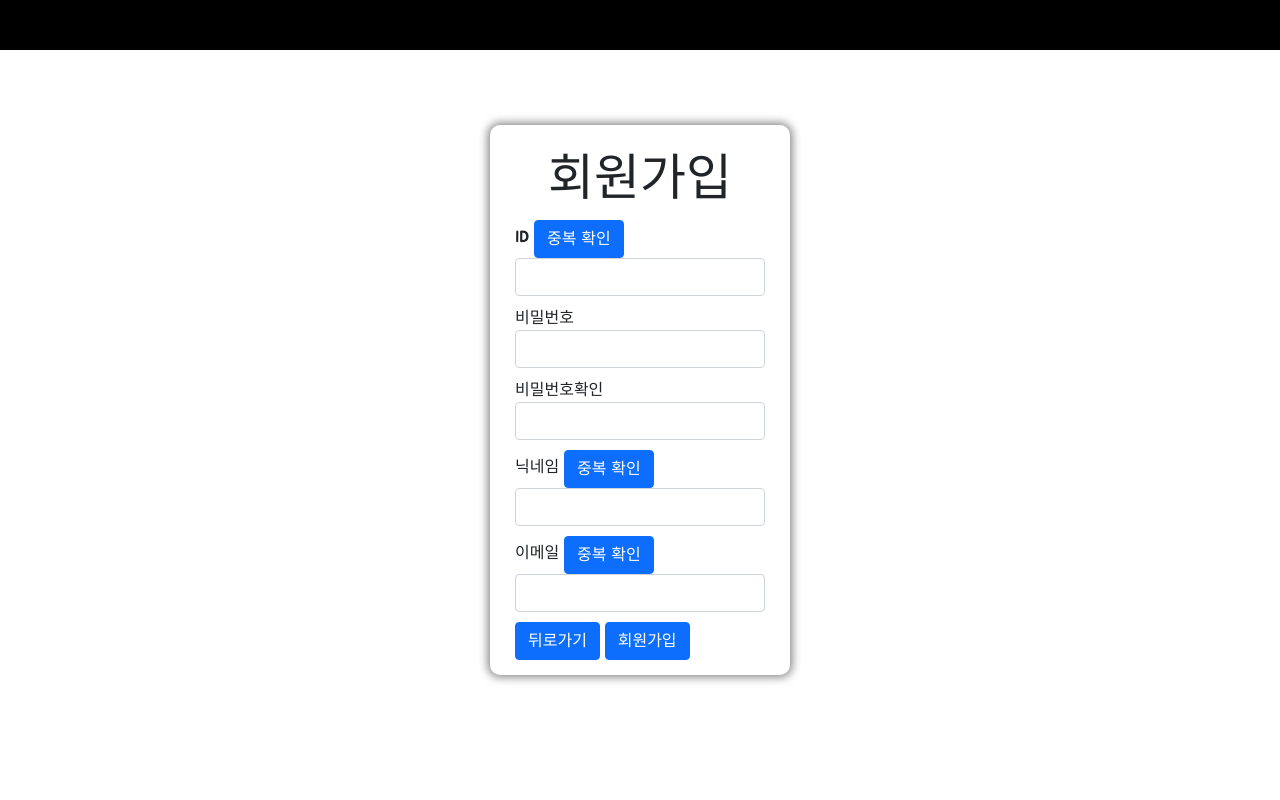
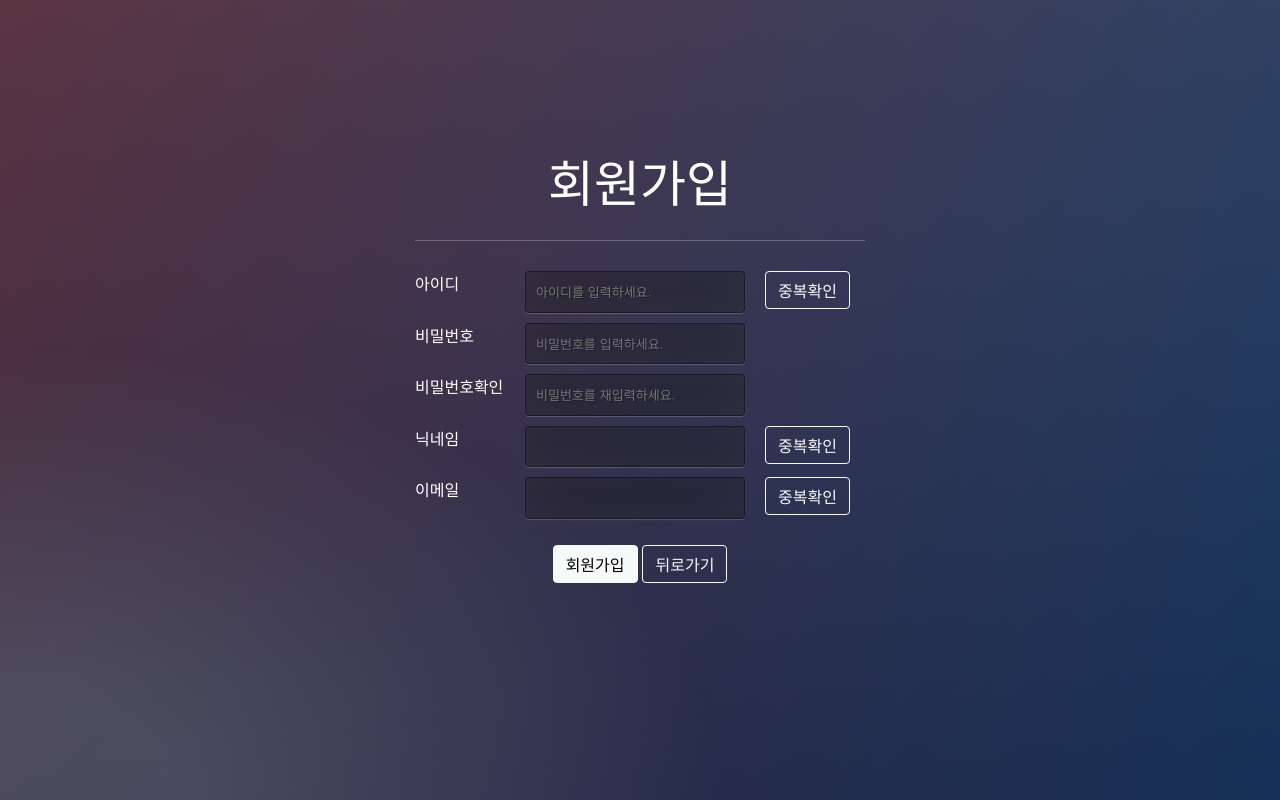
Before and after one commit to jangjh45/today_music, a Flask app: page /register in a window 1280 px wide. Run offline with Flask 2, Linux system fonts and the light colour scheme; some libraries are stand-ins or nearby versions.

Commit message:
feat: register CSS 정상작동확인

```diff
--- a/templates/register.html
+++ b/templates/register.html
@@ -4,42 +4,35 @@
 <head>
     <meta charset="utf-8">
     <meta name="viewport" content="width=device-width, initial-scale=1, shrink-to-fit=no">
-
+    <!-- 부트스트랩 -->
     <link href="https://cdn.jsdelivr.net/npm/bootstrap@5.0.2/dist/css/bootstrap.min.css" rel="stylesheet"
           integrity="sha384-EVSTQN3/azprG1Anm3QDgpJLIm9Nao0Yz1ztcQTwFspd3yD65VohhpuuCOmLASjC" crossorigin="anonymous">
     <script src="https://ajax.googleapis.com/ajax/libs/jquery/3.5.1/jquery.min.js"></script>
     <script src="https://cdn.jsdelivr.net/npm/bootstrap@5.0.2/dist/js/bootstrap.bundle.min.js"
             integrity="sha384-MrcW6ZMFYlzcLA8Nl+NtUVF0sA7MsXsP1UyJoMp4YLEuNSfAP+JcXn/tWtIaxVXM"
             crossorigin="anonymous"></script>
-
+    <!-- 폰트 -->
+    <link href="https://fonts.googleapis.com/css2?family=Gowun+Dodum&display=swap" rel="stylesheet">
+    <!-- 로그인/회원가입 CSS -->
+    <link href="../static/css/loginCss.css" rel="stylesheet" type="text/css"/>
+    <!-- sweetalert-->
+    <script src="https://unpkg.com/sweetalert/dist/sweetalert.min.js"></script>
+    <!-- JS -->
+    <script src="https://ajax.googleapis.com/ajax/libs/jquery/3.4.1/jquery.min.js"></script>
+    <script src="https://cdnjs.cloudflare.com/ajax/libs/jquery-cookie/1.4.1/jquery.cookie.js"></script>
     <title>회원가입</title>
-  <link href="https://fonts.googleapis.com/css2?family=Jua&display=swap" rel="stylesheet">
 
     <style>
         * {
-          font-family: 'Jua', sans-serif;
-      }
-
-      .mytitle {
-          background-color: black;
-          width: 100%;
-          height: 50px;
-
+            font-family: 'Gowun Dodum', sans-serif;
             color: white;
-
-          display: flex;
-          flex-direction: column;
-          justify-content: center;
-          align-items: center;
         }
 
         .posting-box {
             height: 550px;
-          width: 300px;
+            width: 500px;
             border-radius: 10px;
             padding: 25px;
-          box-shadow: 0px 0px 10px 2px gray;
-
             position: absolute;
             top: 50%;
             left: 50%;
@@ -51,21 +44,36 @@
             font-size: 50px;
         }
 
-      .posting-box > button {
-          width: 100px;
-          margin: 25px auto;
-          display: block;
+        hr {
+            margin: 30px 0px 30px 0px;
         }
 
         .form-group {
             margin: 10px 0;
+            clear: both;
         }
 
+        .form-group > input {
+            width: 220px;
+            float: left;
+        }
+
+        .form-group > label {
+            float: left;
+            width: 110px;
+        }
+
+        .form-group > button {
+            margin-left: 20px;
+        }
+
+        .btnGrp {
+            margin-top: 30px;
+            text-align: center;
+        }
     </style>
 
     <script>
-      // 간단한 회원가입 함수입니다.
-      // 아이디, 비밀번호, 닉네임을 받아 DB에 저장합니다.
         function register() {
             $.ajax({
                 type: "POST",
@@ -90,16 +98,23 @@
         }
 
         function check_id() {
+            const userId = $('#userid').val()
+            const idCheck = userId.match(/^[a-z0-9]{4,15}$/g)
+            if( userId !== null && idCheck !== null ) {
                 $.ajax({
                     type: "POST",
                     url: "/register/check_id",
                     data: {
-                  id_give: $('#userid').val()
+                        id_give: userId
                     },
                     success: function (response) {
                         alert(response['msg'])
                     }
                 })
+            }else{
+                swal("ID가 형식에 맞지 않습니다.", "영문자 또는 숫자로 이루어져있는지 확인해주세요.", "error");
+                $('#userid').focus()
+            }
         }
 
         function check_nick() {
@@ -116,16 +131,23 @@
         }
 
         function check_email() {
+            const userEmail = $('#useremail').val()
+            const emailCheck = userEmail.match(/[\w\-\.]+\@[\w\-\.]+/g)
+            if( userEmail !== null && emailCheck !== null ){
                 $.ajax({
                     type: "POST",
                     url: "/register/check_email",
                     data: {
-                  email_give: $('#useremail').val()
+                        email_give: userEmail
                     },
                     success: function (response) {
                         alert(response['msg'])
                     }
                 })
+            }else{
+                swal("이메일이 맞지 않습니다.", "형식에 맞게 입력되었는지 확인해주세요.", "error");
+                $('#useremail').focus()
+            }
         }
 
     </script>
@@ -133,42 +155,35 @@
 </head>
 
 <body>
-<div class="mytitle">
-  <h1></h1>
-</div>
 <div class="posting-box" id="post-box">
-  <h1 class="display-4">회원가입</h1>
+    <h1>회원가입</h1>
+    <hr>
     <div class="form-group">
-    <label>ID</label>
-    <button onclick="check_id()" type="button" class="btn btn-primary">중복 확인</button>
-    <input type="text" class="form-control" aria-describedby="emailHelp"
-           id="userid" placeholder="">
+        <label for="userid">아이디</label>
+        <input type="text" id="userid" placeholder="아이디를 입력하세요." required="required">
+        <button type="button" onclick="check_id()" class="btn btn-outline-light">중복확인</button>
     </div>
     <div class="form-group">
-    <label>비밀번호</label>
-    <input type="password" class="form-control" aria-describedby="emailHelp"
-           id="userpw" placeholder="">
+        <label for="userpw">비밀번호</label>
+        <input type="password" id="userpw" placeholder="비밀번호를 입력하세요." required="required">
     </div>
     <div class="form-group">
-    <label>비밀번호확인</label>
-    <input type="password" class="form-control" aria-describedby="emailHelp"
-           id="userpwck" placeholder="">
+        <label for="userpwck">비밀번호확인</label>
+        <input type="password" id="userpwck" placeholder="비밀번호를 재입력하세요." required="required">
     </div>
     <div class="form-group">
-    <label>닉네임</label>
-    <button onclick="check_nick()" type="button" class="btn btn-primary">중복 확인</button>
-    <input type="text" class="form-control" aria-describedby="emailHelp"
-           id="usernick" placeholder="">
+        <label for="usernick">닉네임</label>
+        <input type="text" id="usernick" required="required">
+        <button type="button" onclick="check_nick()" class="btn btn-outline-light">중복확인</button>
     </div>
     <div class="form-group">
-    <label>이메일</label>
-    <button onclick="check_email()" type="button" class="btn btn-primary">중복 확인</button>
-    <input type="text" class="form-control" aria-describedby="emailHelp"
-           id="useremail" placeholder="">
+        <label for="useremail">이메일</label>
+        <input type="text" id="useremail" required="required">
+        <button type="button" onclick="check_email()" class="btn btn-outline-light">중복확인</button>
     </div>
-  <div>
-    <button type="submit" class="btn btn-primary" onclick="window.location.href ='/login'">뒤로가기</button>
-    <button type="submit" onclick="register()" class="btn btn-primary">회원가입</button>
+    <div class="btnGrp">
+        <button type="submit" onclick="register()" class="btn btn-light">회원가입</button>
+        <button type="submit" class="btn btn-outline-light" onclick="window.location.href ='/login'">뒤로가기</button>
     </div>
 </div>
 </body>
```
Lines whose indentation alone changed are shown as unchanged.
